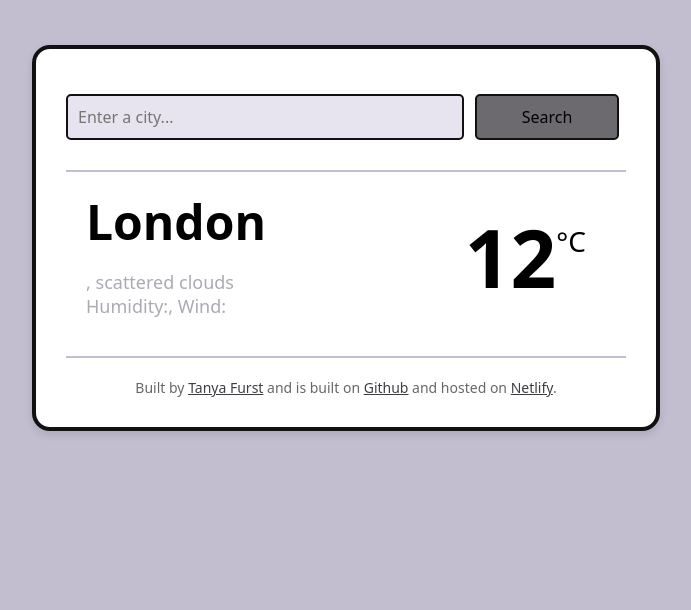
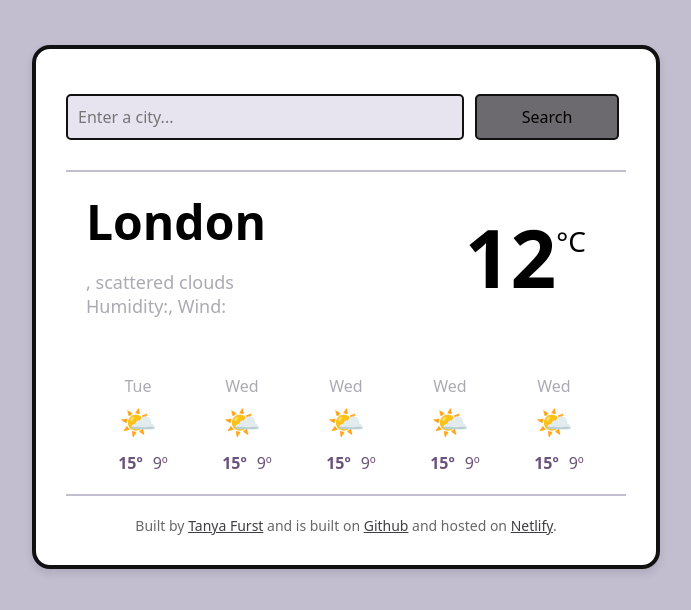
Before and after one commit to furstcontact/FurstWeatherApp, a plain HTML site: page index.html in a window 1280 px wide. Shown: the whole page, without its empty margins (294-985 px from the left). Drawn offline with nearby package versions, Linux system fonts and the light colour scheme; a web font is replaced by a local one.

Commit message:
Created Forecast html and css

```diff
--- a/index.html
+++ b/index.html
@@ -46,6 +46,58 @@
             <div class="weather-unit">°C</div>
           </div>
         </div>
+        <div class="weather-forecast">
+          <div class="weather-forecast-day">
+            <div class="weather-forecast-date">Tue</div>
+            <div class="weather-forecast-icon">🌤️</div>
+            <div class="weather-forecast-temp">
+              <div class="weather-forecast-daily">
+                <strong>15º</strong>
+              </div>
+              <div class="weather-forecast-temperature">9º</div>
+            </div>
+          </div>
+          <div class="weather-forecast-day">
+            <div class="weather-forecast-date">Wed</div>
+            <div class="weather-forecast-icon">🌤️</div>
+            <div class="weather-forecast-temp">
+              <div class="weather-forecast-daily">
+                <strong>15º</strong>
+              </div>
+              <div class="weather-forecast-temperature">9º</div>
+            </div>
+          </div>
+          <div class="weather-forecast-day">
+            <div class="weather-forecast-date">Wed</div>
+            <div class="weather-forecast-icon">🌤️</div>
+            <div class="weather-forecast-temp">
+              <div class="weather-forecast-daily">
+                <strong>15º</strong>
+              </div>
+              <div class="weather-forecast-temperature">9º</div>
+            </div>
+          </div>
+          <div class="weather-forecast-day">
+            <div class="weather-forecast-date">Wed</div>
+            <div class="weather-forecast-icon">🌤️</div>
+            <div class="weather-forecast-temp">
+              <div class="weather-forecast-daily">
+                <strong>15º</strong>
+              </div>
+              <div class="weather-forecast-temperature">9º</div>
+            </div>
+          </div>
+          <div class="weather-forecast-day">
+            <div class="weather-forecast-date">Wed</div>
+            <div class="weather-forecast-icon">🌤️</div>
+            <div class="weather-forecast-temp">
+              <div class="weather-forecast-daily">
+                <strong>15º</strong>
+              </div>
+              <div class="weather-forecast-temperature">9º</div>
+            </div>
+          </div>
+        </div>
       </main>
       <footer>
         Built by
--- a/src/styles.css
+++ b/src/styles.css
@@ -91,6 +91,38 @@ main {
   justify-content: space-between;
 }
 
+.weather-forecast {
+  display: flex;
+  justify-content: space-around;
+  margin-top: 30px;
+}
+
+.weather-forecast-date {
+  text-align: center;
+  color: rgba(46, 42, 66, 0.4);
+  font-size: 16px;
+  line-height: 20px;
+  margin-top: 10px;
+}
+
+.weather-forecast-icon {
+  font-size: 30px;
+  text-align: center;
+  margin-top: 5px;
+}
+
+.weather-forecast-temp {
+  text-align: center;
+  color: #6a5278;
+  margin-top: 10px;
+  display: flex;
+  justify-content: center;
+}
+
+.weather-forecast-daily {
+  padding: 0 10px;
+}
+
 footer {
   border-top: 2px solid #c2bdcf;
   padding: 20px 0 0 0;
```
